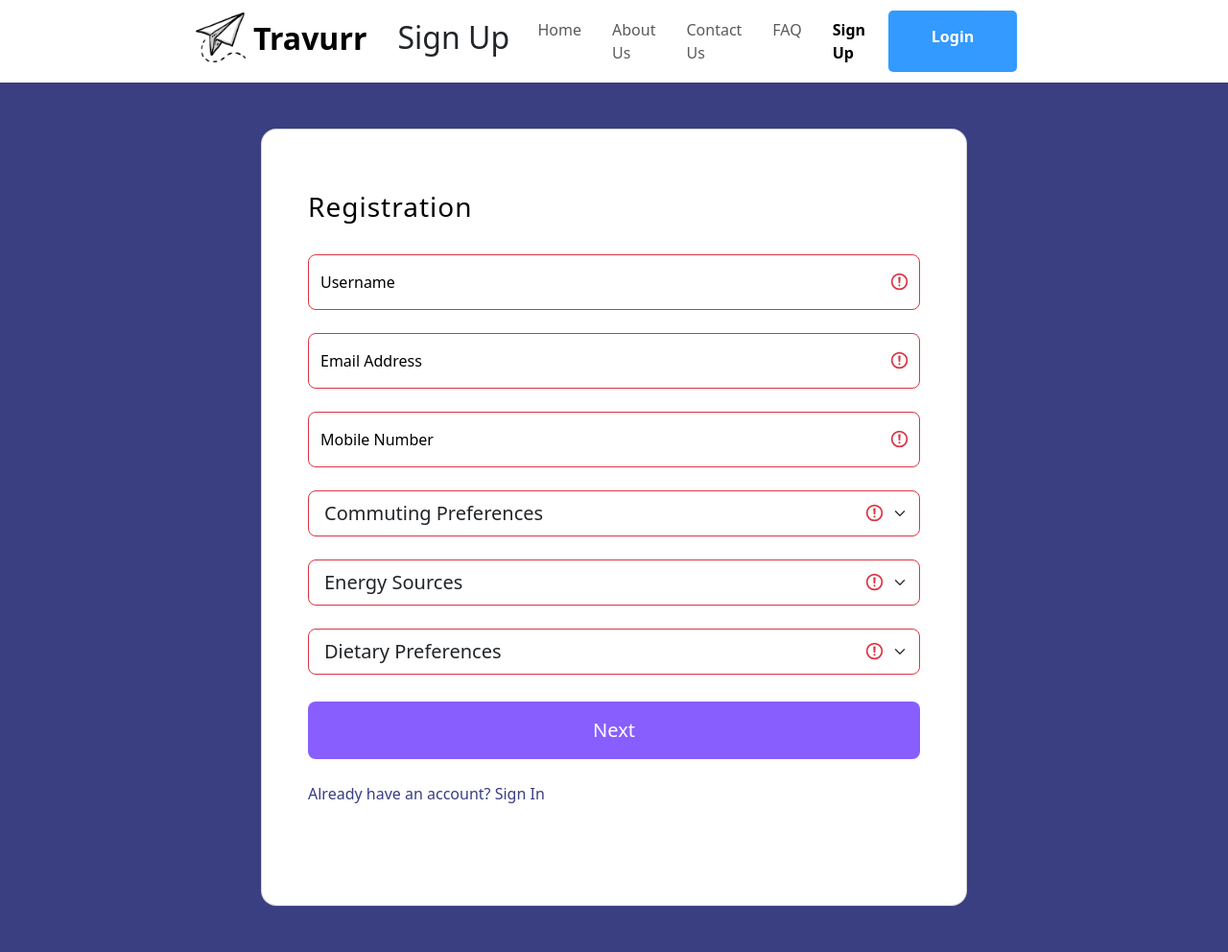
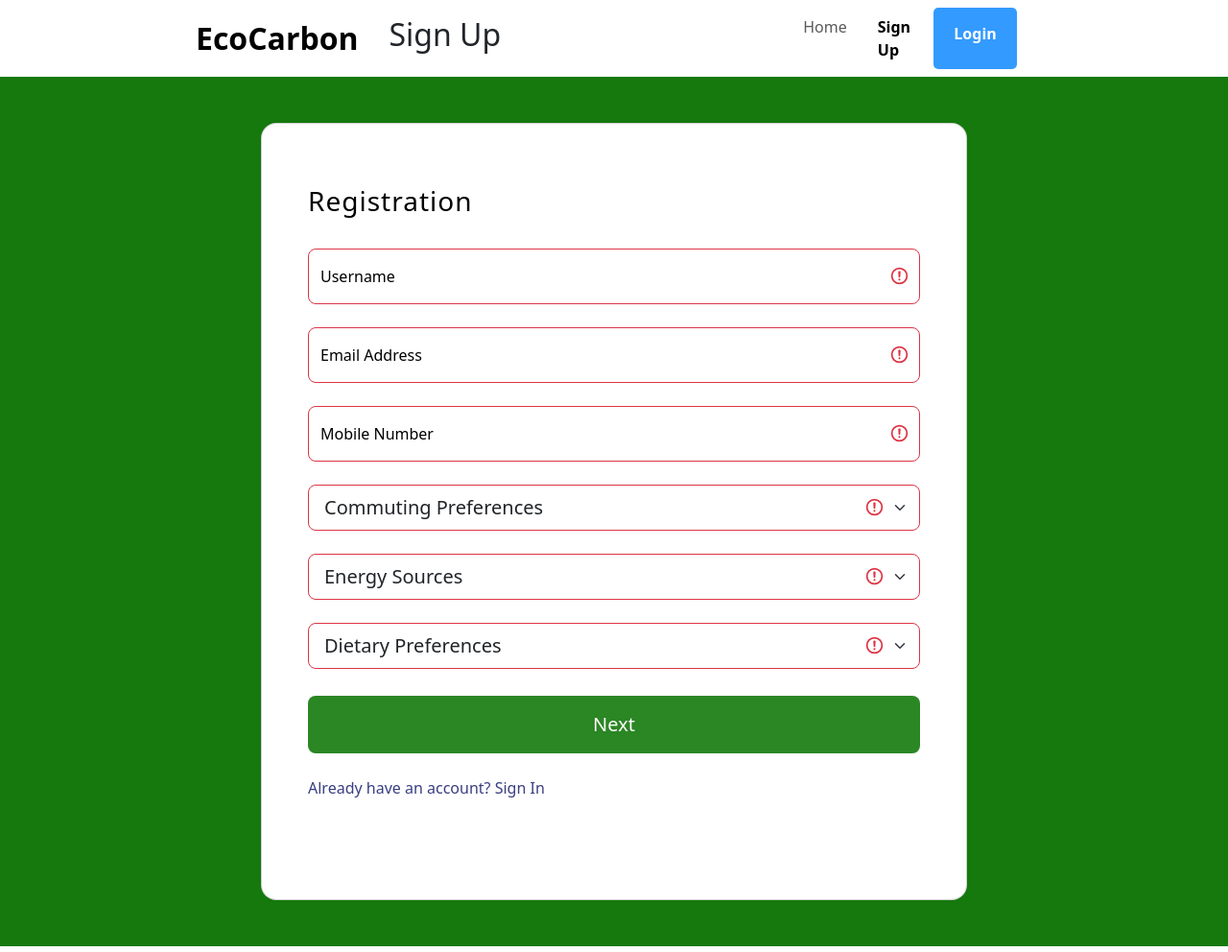
Before and after one commit to LDA526/BIT216-EcoCarbon, a PHP site: page /BIT216-EcoCarbon/cust_registration.php in a window 1280 px wide. Shown: the whole page at 96% size. Run offline with PHP 8.4, Linux system fonts and the light colour scheme.

Commit message:
update css & title

```diff
--- a/cust_registration.php
+++ b/cust_registration.php
@@ -35,7 +35,7 @@ require_once 'includes/config_session.inc.php';
   <header class="sticky-top">
     <nav class="navbar navbar-expand-lg">
       <div class="container-fluid">
-        <a href="index.php" class="navbar-brand fw-bold"> <img src="assets/logo.png" alt="...">Travurr
+        <a href="index.php" class="navbar-brand fw-bold">EcoCarbon
         </a>
         <h2>Sign Up</h2>
         <button
@@ -58,18 +58,6 @@ require_once 'includes/config_session.inc.php';
               >Home</a
             >
             <a
-              class="nav-link"
-              href="about.php"
-              >About Us</a>
-              <a
-              class="nav-link"
-              href="contact.php"
-              >Contact Us</a>
-              <a
-              class="nav-link"
-              href="faq.php"
-              >FAQ</a>
-            <a
               class="nav-link active"
               href="registration.php"
               style="font-weight: bold"
@@ -87,7 +75,7 @@ require_once 'includes/config_session.inc.php';
     </nav>
   </header>
   <body>
-  <div class="page-body" style="background: #393f81;">
+  <div class="page-body" style="background: #15790D">
     <div class="container py-5" style="height: 90%">
       <div class="row d-flex justify-content-center align-items-center h-100">
         <div class="col-md-8">
@@ -109,7 +97,7 @@ require_once 'includes/config_session.inc.php';
                     <div class="pt-1 mb-4">
                       <button
                         class="btn btn-primary btn-lg btn-block"
-                        style="background-color: #7c4dff;"
+                        style="background-color: #15790D;"
                         name="submit"
                         type="submit"
                       >
--- a/includes/headers/header_merchant.inc.php
+++ b/includes/headers/header_merchant.inc.php
@@ -2,12 +2,12 @@
 <header class="sticky-top">
 <nav class="navbar navbar-expand-lg">
   <div class="container-fluid">
-    <a href="dashboard.php" class="navbar-brand fw-bold"> <img src="assets/logo.png" alt="...">Travurr
+    <a href="index.php" class="navbar-brand fw-bold">EcoCarbon
     </a>
     <div class="nav-search-container">
     <form class="nav-search" role="search" method="post" action="search_page.php">
         <div class="input-group">
-          <input
+          <!-- <input
             class="form-control"
             name="search"
             type="search"
@@ -21,7 +21,7 @@
             name="submit"
           >
             Search
-          </button>
+          </button> -->
         </div>
       </form>
     </div>
--- a/index.php
+++ b/index.php
@@ -64,7 +64,7 @@ require_once 'includes/config_session.inc.php';
             <a
               class="nav-link btn btn-primary login-btn"
               href="index.php"
-              style="font-weight: bold"
+              style="font-weight: bold; background-color:#15790D;"
               >Login</a
             >
           </div>
@@ -119,7 +119,7 @@ require_once 'includes/config_session.inc.php';
                     <div class="pt-1 mb-4">
                       <button
                         class="btn btn-primary btn-lg btn-block"
-                        style="background-color: #7c4dff;"
+                        style="background-color: #15790D;"
                         type="submit"
                       >
                         Login
@@ -128,7 +128,7 @@ require_once 'includes/config_session.inc.php';
 
                     <p class="mb-5 pb-lg-2" style="color: #393f81">
                       Don't have an account?
-                      <a href="cust_registration.php" style="color: #393f81">Sign Up</a>
+                      <a href="cust_registration.php" style="color: #15790D">Sign Up</a>
                     </p>
                   </form>
                 </div>
--- a/style.css
+++ b/style.css
@@ -62,7 +62,7 @@ body {
 }
 
 .btn-book-now {
-  background-color: #7c4dff; /* Button background color */
+  background-color: #15790D; /* Button background color */
   color: white; /* Text color */
   border: none; /* Remove button border */
   border-radius: 5px; /* Rounded corners */
@@ -126,12 +126,12 @@ body {
 }
 
 .page-body {
-  background: rgb(50, 44, 153);
+  background: rgb(21, 121, 13);
   background: linear-gradient(
     320deg,
-    rgba(50, 44, 153, 1) 8%,
-    rgba(114, 48, 233, 1) 53%,
-    rgba(157, 21, 255, 1) 75%
+    rgba(21, 121, 13, 1) 8%,
+    rgba(19, 107, 12, 1) 53%,
+    rgba(12, 71, 8, 1) 75%
   );
 }
 
```
Also changed, not shown: includes/headers/defaultheader.inc.php (+4 -4 lines).
